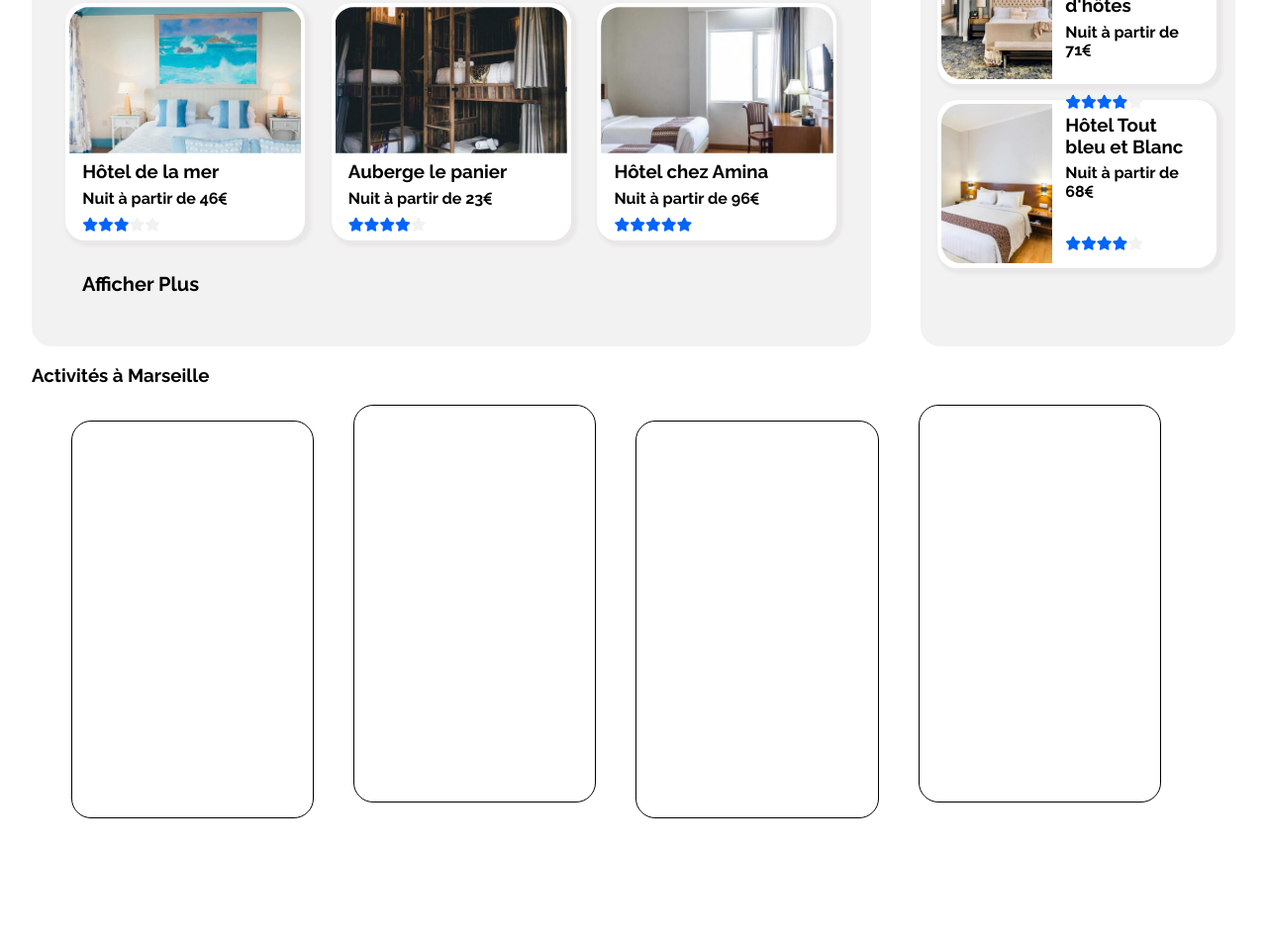
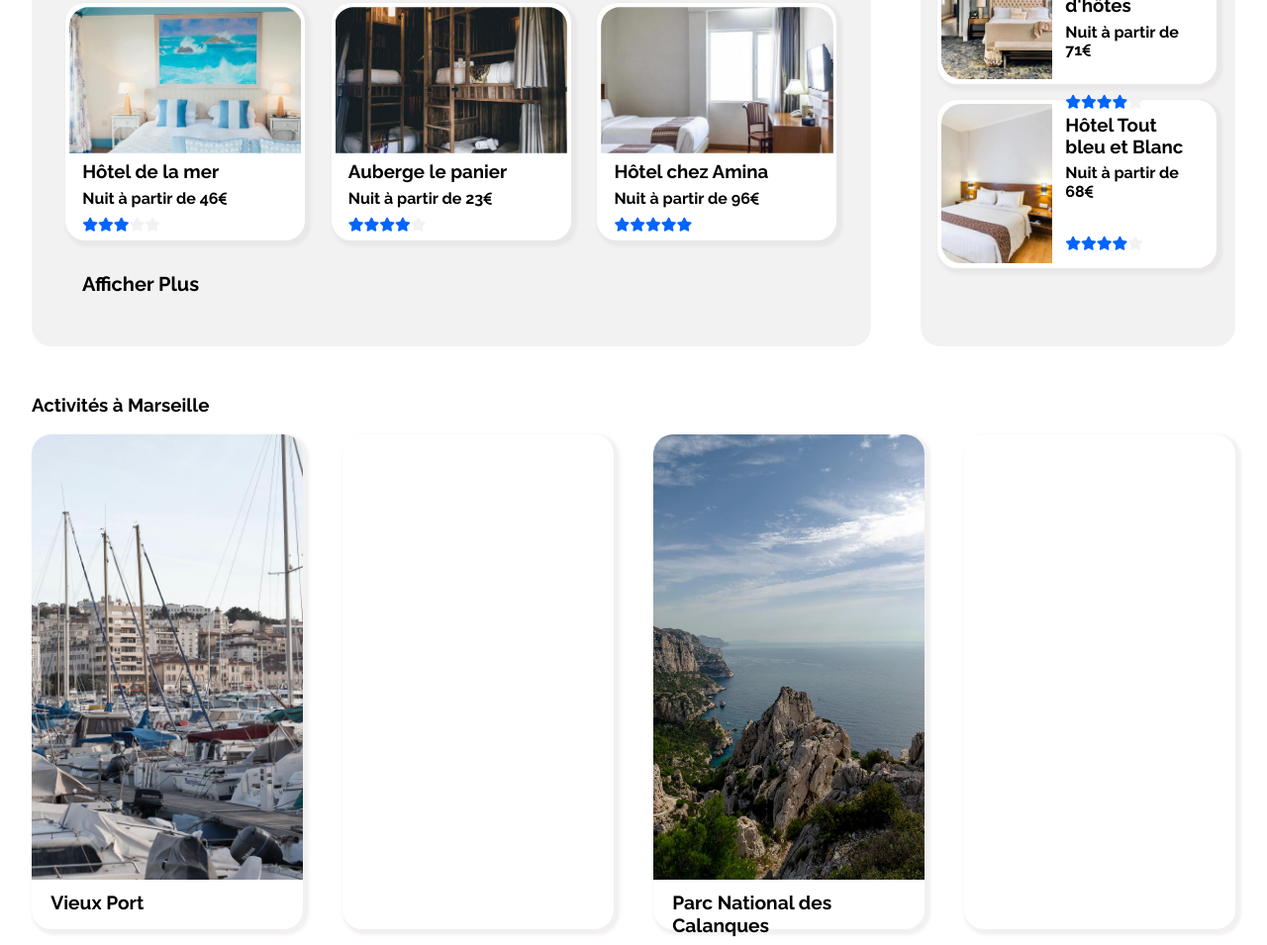
Before and after one commit to Oualid-coder/projet_booki, a plain HTML site: page index.html in a window 1280 px wide. Shown: the part 340-1295 px from the top of the page at 99% size. Before the commit the page ends 1183 px from the top, so only its background shows below. Drawn offline with Linux system fonts and the light colour scheme.

Commit message:
suite du body

```diff
--- a/css/style.css
+++ b/css/style.css
@@ -7,7 +7,7 @@
     margin: auto;
 }
 
-h1,h2,h3,p,ul,li,button{
+h1,h2,h3,p,ul,li,button,figcaption{
     font-family: 'Raleway',Arial, Helvetica, sans-serif ;
      /* box-sizing: border-box; */
 }
@@ -235,7 +235,7 @@ left: 85% ;
     font-size: 14px;
 }
 
-/************ section activité à marseille*************/
+/*********************************** section activité à marseille******************************/
 
 
 #section_activites{
@@ -244,27 +244,50 @@ left: 85% ;
 
 }
 
-#sous-section_activites{
+.activite-marseille{
+
+    width: 30%;
+    height:500px ;
+
+    border-radius: 20px;
+    box-shadow: 3px 3px 3px 3px rgba(212, 206, 206,0.3);
+
+    }
+
+#section_activites h3{
+
+    margin-top: 4%;
+}
+
+
+.sous-section_activites{
 
     display: flex;
 }
 
+.sous-section_activites img{
+
+    width: 100%;
+    height: 90%;
+    border-radius: 20px 20px 0 0;
+    object-fit: cover;
+}
+
 figure{
 
+margin-top: 0;
 
 }
 
+figure:first-child{
+
+    margin-left: 0;
+}
+
 figcaption{
-
-
+ font-size: 120%;
+    font-weight: bolder;
+    margin: 2% 6%;
+    padding: 1% 1%;
 
 }
-
-.activite-marseille{
-
-width: 20%;
-height:400px ;
-border: 1px solid black;
-border-radius: 20px;
-
-}
--- a/index.html
+++ b/index.html
@@ -175,15 +175,37 @@
         <section id="section_activites">
             <h3>Activités à Marseille</h3>
 
-            <div id="sous-section_activites">
+            <div class="sous-section_activites">
                 <figure class="activite-marseille">
+                    <img src="assets/images/activites/large/reno-laithienne-QUgJhdY5Fyk-unsplash.jpg"
+                        alt="le vieux port">
+                    <figcaption>Vieux Port</figcaption>
+                </figure>
 
+                <div class="activite-marseille">
+                    <figure>
+                        <figcaption></figcaption>
+                    </figure>
+                    <figure>
+                        <figcaption></figcaption>
+                    </figure>
+                </div>
+
+                <figure class="activite-marseille"><img
+                        src="assets/images/activites/large/kilyan-sockalingum-NR8-cBCN3aI-unsplash.jpg"
+                        alt="Parc National des Calanques">
+                    <figcaption>Parc National des Calanques</figcaption>
                 </figure>
-                <div class="activite-marseille"></div>
-                <figure class="activite-marseille">
 
-                </figure>
-                <div class="activite-marseille"></div>
+
+                <div class="activite-marseille">
+                    <figure>
+                        <figcaption></figcaption>
+                    </figure>
+                    <figure>
+                        <figcaption></figcaption>
+                    </figure>
+                </div>
             </div>
 
 
```
